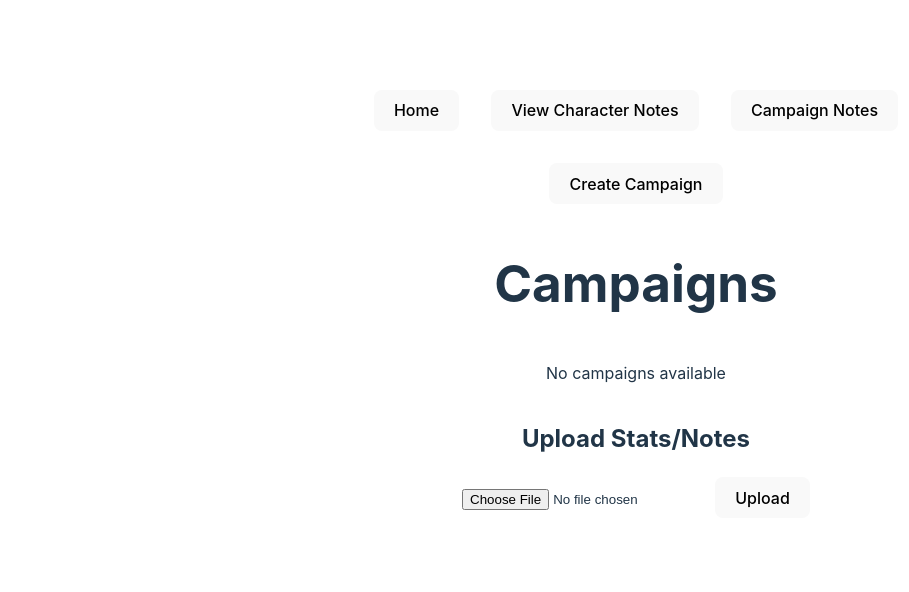
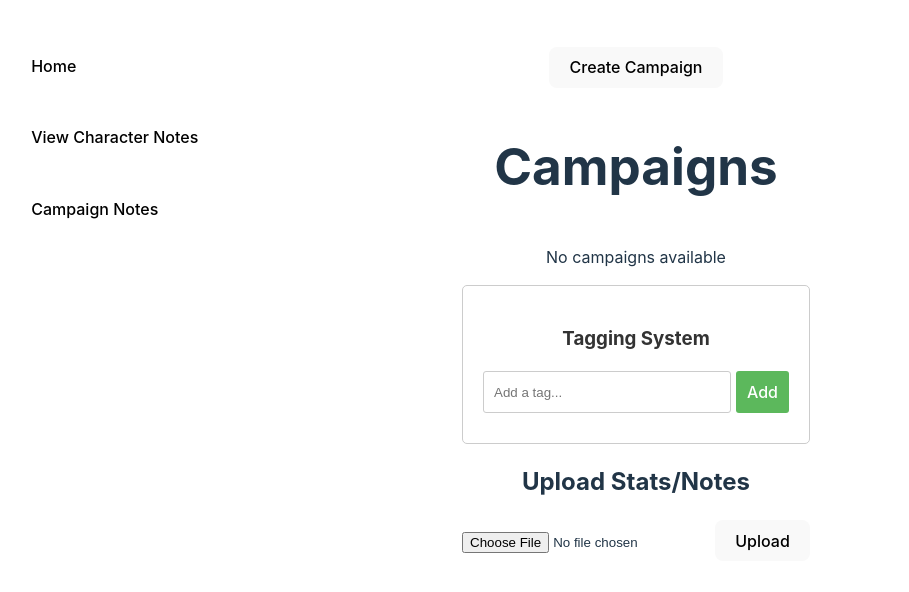
Before and after one commit to tmarr1426/Dnd_Dashboard, a React (Vite) app in the folder client/: page / in a window 1280 px wide. Shown: the part 104-696 px from the top of the page, without its empty margins (4-913 px from the left). Built offline with nearby package versions, Linux system fonts and the light colour scheme.

Commit message:
Added tagging ssytem and removed node modules

```diff
--- a/client/src/App.css
+++ b/client/src/App.css
@@ -25,3 +25,16 @@
 .read-the-docs {
   color: #888;
 }
+
+.nav {
+  display: flex;
+  flex-direction: column;
+  position: fixed;
+  left: 0;
+  text-align: left;
+}
+
+.nav button {
+  border: none;
+  background-color: rgba(0, 0, 0, 0);
+}
--- a/client/src/App.jsx
+++ b/client/src/App.jsx
@@ -17,6 +17,7 @@ import {
   CampaignNotes,
   Characters,
   NPCs,
+  Tag,
 } from "./index";
 
 function App() {
@@ -97,6 +98,7 @@ function App() {
             <Route path="/campaign_form" element={<Campaign_Form />} />
             <Route path="/add" element={<Add />} />
           </Routes>
+          <Tag></Tag>
           <NPCs></NPCs>
           <Upload></Upload>
         </div>
--- a/client/src/components/Navigation/Nav.jsx
+++ b/client/src/components/Navigation/Nav.jsx
@@ -7,14 +7,7 @@ const Nav = (props) => {
   let backgroundColor = "#569AA6";
 
   return (
-    <div
-    // style={{
-    //   display: "flex",
-    //   flexDirection: "row",
-    //   justifyItems: "center",
-    //   width: "30em",
-    // }}
-    >
+    <div className="nav">
       <Link to="/Dashboard">
         <button
           style={{
@@ -48,22 +41,6 @@ const Nav = (props) => {
           Campaign Notes
         </button>
       </Link>
-      {/* <Link to="/add">
-        <button
-          style={{
-            background: location.pathname.includes("/add") && backgroundColor,
-          }}
-        >
-          Create Character
-        </button>
-      </Link>
-      <button
-        // className="w3-display-bottomleft"
-        onClick={props.clearToken}
-        style={{ marginBottom: "2em", marginLeft: "3.00em" }}
-      >
-        Logout
-      </button> */}
     </div>
   );
 };
--- /dev/null
+++ b/client/src/components2/system/tags.jsx
@@ -0,0 +1,82 @@
+import React, { useState } from "react";
+
+const TaggingSystem = () => {
+  const [tags, setTags] = useState([]);
+  const [inputValue, setInputValue] = useState("");
+
+  const handleAddTag = () => {
+    if (inputValue && !tags.includes(inputValue)) {
+      setTags([...tags, inputValue]);
+      setInputValue("");
+    }
+  };
+
+  const handleRemoveTag = (tagToRemove) => {
+    setTags(tags.filter((tag) => tag !== tagToRemove));
+  };
+
+  return (
+    <div
+      style={{ padding: "20px", border: "1px solid #ccc", borderRadius: "5px" }}
+    >
+      <h3 style={{ color: "#333" }}>Tagging System</h3>
+      <div style={{ display: "flex", marginBottom: "10px" }}>
+        <input
+          type="text"
+          value={inputValue}
+          onChange={(e) => setInputValue(e.target.value)}
+          placeholder="Add a tag..."
+          style={{
+            padding: "10px",
+            borderRadius: "3px",
+            border: "1px solid #ccc",
+            flex: "1",
+          }}
+        />
+        <button
+          onClick={handleAddTag}
+          style={{
+            padding: "10px",
+            borderRadius: "3px",
+            backgroundColor: "#5cb85c",
+            color: "white",
+            marginLeft: "5px",
+          }}
+        >
+          Add
+        </button>
+      </div>
+      <div>
+        {tags.map((tag, index) => (
+          <span
+            key={index}
+            style={{
+              display: "inline-block",
+              padding: "5px 10px",
+              margin: "5px",
+              backgroundColor: "#007bff",
+              color: "white",
+              borderRadius: "3px",
+            }}
+          >
+            {tag}
+            <button
+              onClick={() => handleRemoveTag(tag)}
+              style={{
+                marginLeft: "5px",
+                background: "none",
+                border: "none",
+                color: "white",
+                cursor: "pointer",
+              }}
+            >
+              &times;
+            </button>
+          </span>
+        ))}
+      </div>
+    </div>
+  );
+};
+
+export default TaggingSystem;
--- a/client/src/index.js
+++ b/client/src/index.js
@@ -12,6 +12,7 @@ import NPCs from "./components2/characters/NPCS";
 import CharacterNotes from "./components/Dashboard/DM_Dashboard/CharacterNotes";
 import Nav from "./components/Navigation/Nav";
 import Upload from "./components/Characters/Upload_Stats";
+import Tag from "./components2/system/tags";
 
 export {
   Auth,
@@ -28,4 +29,5 @@ export {
   CampaignNotes,
   Characters,
   NPCs,
+  Tag,
 };
```
Also changed, not shown: 1 other file (tests, documents, lock files or other folders).
